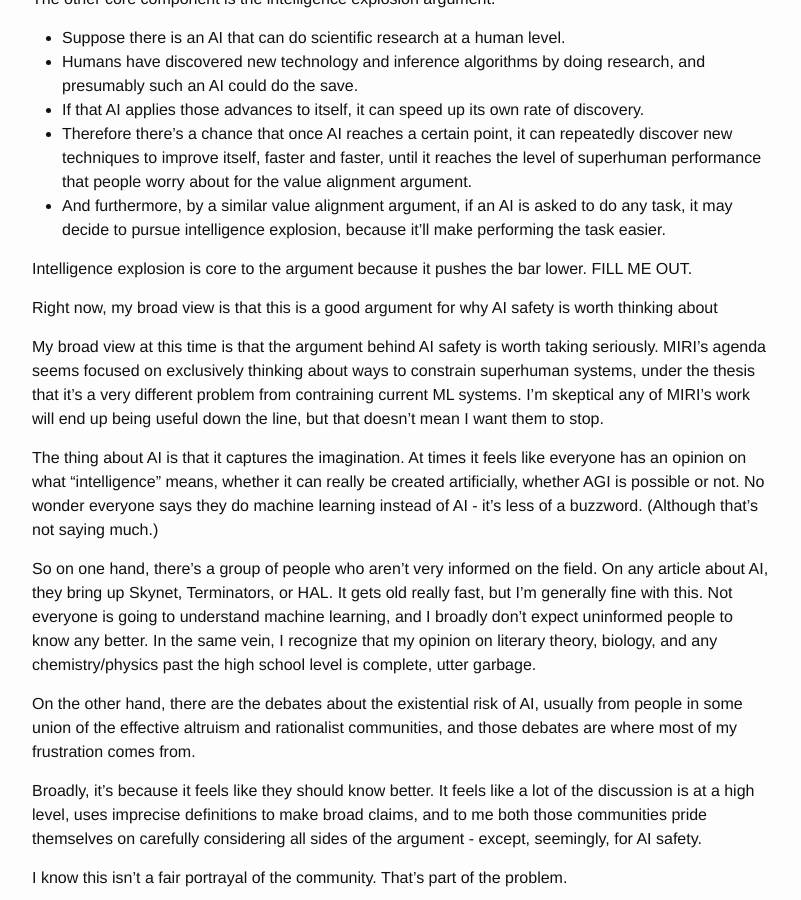
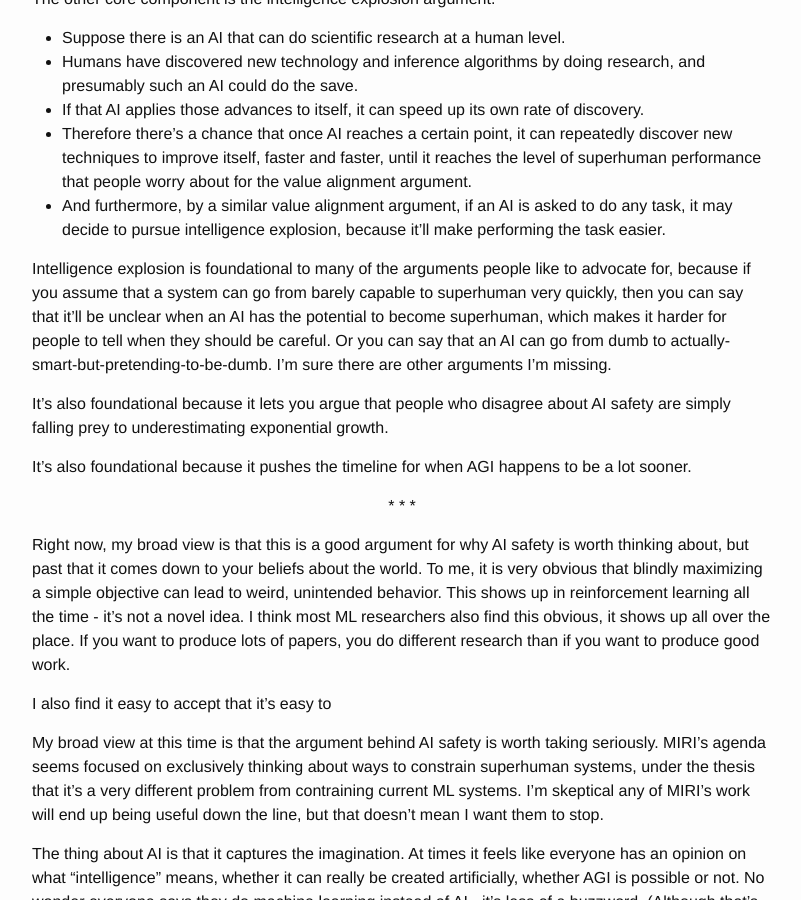
Before and after one commit to alexirpan/alexirpan.github.io, a Jekyll site: the page built from _posts/2017-05-02-ai-safety.markdown, in a window 1280 px wide and 900 px high, scrolled down 2458 px. Shown: the whole window, without its empty margins (238-1039 px from the left). Built offline with Jekyll 4.4.1, drawn with Linux system fonts in a browser that asks for light colours; nearby versions of some CDN libraries.

```diff
--- a/_posts/2017-05-02-ai-safety.markdown
+++ b/_posts/2017-05-02-ai-safety.markdown
@@ -119,11 +119,33 @@
 to do any task, it may decide to pursue intelligence explosion, because it'll
 make performing the task easier.
 
-Intelligence explosion is core to the argument because it pushes the bar lower.
-FILL ME OUT.
+Intelligence explosion is foundational to many of the arguments people like
+to advocate for, because if you assume that a system can go from barely
+capable to superhuman very quickly, then you can say that it'll be unclear
+when an AI has the potential to become superhuman, which makes it harder for
+people to tell when they should be careful. Or you can say that an AI can go
+from dumb to actually-smart-but-pretending-to-be-dumb. I'm sure there are
+other arguments I'm missing.
+
+It's also foundational because it lets you argue that people who disagree about
+AI safety are simply falling prey to underestimating exponential growth.
+
+It's also foundational because it pushes the timeline for when AGI happens to
+be a lot sooner.
+
+\* \* \*
+{: .centered }
 
 Right now, my broad view is that this is a good argument for why AI safety
-is worth thinking about
+is worth thinking about, but past that it comes down to your beliefs about
+the world. To me, it is very obvious that blindly maximizing a simple objective
+can lead to weird, unintended behavior. This shows up in reinforcement learning
+all the time - it's not a novel idea. I think most ML researchers also find this
+obvious, it shows up all over the place. If you want to produce
+lots of papers, you do different research than if you want to produce good
+work.
+
+I also find it easy to accept that it's easy to
 
 My broad view at this time is that the argument behind AI safety is worth
 taking seriously. MIRI's agenda seems focused on exclusively thinking
```
